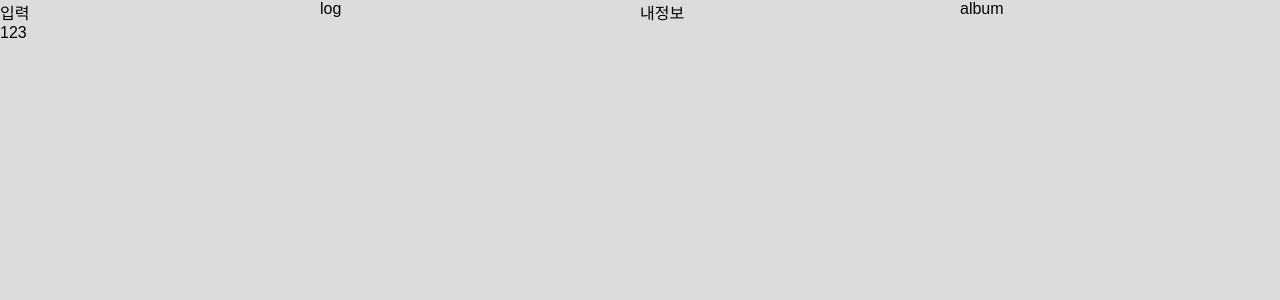
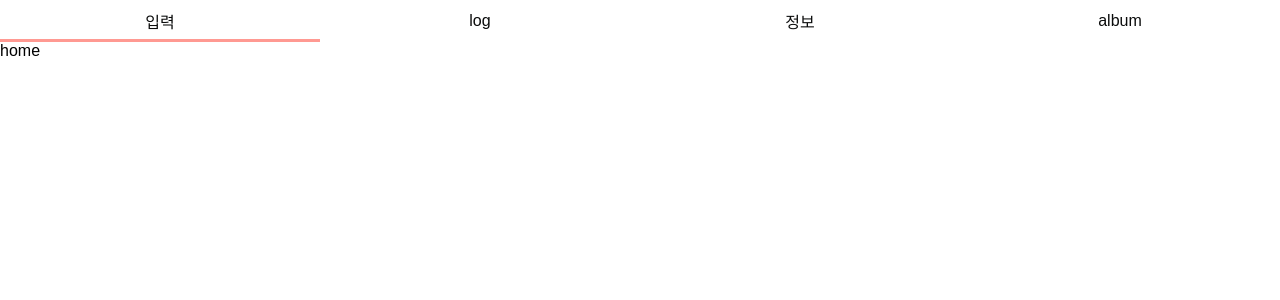
Before and after one commit to maintainker/tiramid-v2, a React (Create React App) app: page / in a window 1280 px wide. Shown: the top 300 px of the page. Built offline with nearby package versions, Linux system fonts and the light colour scheme.

Commit message:
(feat) 페이지 기본 추가

```diff
--- a/package.json
+++ b/package.json
@@ -13,6 +13,7 @@
     "firebase": "^9.17.1",
     "react": "^18.2.0",
     "react-dom": "^18.2.0",
+    "react-query": "^3.39.3",
     "react-router": "^6.8.1",
     "react-router-dom": "^6.8.1",
     "react-scripts": "5.0.1",
--- a/src/App.tsx
+++ b/src/App.tsx
@@ -2,6 +2,9 @@ import React from "react";
 import { BrowserRouter, Route, Routes } from "react-router-dom";
 import Layout from "./Components/Layout";
 import Home from "./pages";
+import Album from "./pages/album";
+import Info from "./pages/info";
+import Log from "./pages/log";
 
 function App() {
   return (
@@ -9,9 +12,10 @@ function App() {
       <Routes>
         <Route path="/" element={<Layout />}>
           <Route index element={<Home />} />
+          <Route path="log" element={<Log />} />
+          <Route path="info" element={<Info />} />
+          <Route path="album" element={<Album />} />
         </Route>
-        {/* <Route />
-        <Route /> */}
       </Routes>
     </BrowserRouter>
   );
--- a/src/Components/Layout/HeaderNav/index.tsx
+++ b/src/Components/Layout/HeaderNav/index.tsx
@@ -1,11 +1,35 @@
+import { useLocation } from "react-router";
+import { Link } from "react-router-dom";
 import styled from "styled-components";
+import { ColorList } from "../../../shared";
+const navMap = {
+  default: "/",
+  log: "/log",
+  info: "/info",
+  album: "/album",
+};
 function HeaderNav() {
+  // const navigate = useNavigate();
+  const location = useLocation();
+  console.log(location);
   return (
     <HeaderList>
-      <li>입력</li>
-      <li>log</li>
-      <li>내정보</li>
-      <li>album</li>
+      <li
+        className={`${location.pathname === navMap["default"] ? "active" : ""}`}
+      >
+        <Link to={navMap["default"]}>입력</Link>
+      </li>
+      <li className={`${location.pathname === navMap["log"] ? "active" : ""}`}>
+        <Link to="/log">log</Link>
+      </li>
+      <li className={`${location.pathname === navMap["info"] ? "active" : ""}`}>
+        <Link to="/info">정보</Link>
+      </li>
+      <li
+        className={`${location.pathname === navMap["album"] ? "active" : ""}`}
+      >
+        <Link to="/album">album</Link>
+      </li>
     </HeaderList>
   );
 }
@@ -13,7 +37,36 @@ function HeaderNav() {
 export default HeaderNav;
 const HeaderList = styled.ul`
   display: flex;
+  /* border-bottom: 1px solid ${ColorList.black200}; */
   li {
     flex: 1;
+    /* padding: 8px 0; */
+    height: 42px;
+    align-items: center;
+    justify-content: center;
+    display: flex;
+    /* border-right: 1px solid ${ColorList.black200}; */
+    &:last-of-type {
+      border-right: 0;
+    }
+    a {
+      display: flex;
+      width: 100%;
+      height: 100%;
+      align-items: center;
+      justify-content: center;
+      color: ${ColorList.black900};
+      position: relative;
+    }
+    &.active a::before {
+      content: "";
+      display: block;
+      position: absolute;
+      left: 0;
+      bottom: 0;
+      width: 100%;
+      height: 3px;
+      background: ${ColorList.tomato350};
+    }
   }
 `;
--- /dev/null
+++ b/src/pages/album/index.tsx
@@ -0,0 +1,5 @@
+function Album() {
+  return <>album</>;
+}
+
+export default Album;
--- a/src/pages/index.tsx
+++ b/src/pages/index.tsx
@@ -1,5 +1,5 @@
 function Home() {
-  return <>123</>;
+  return <>home</>;
 }
 
 export default Home;
--- /dev/null
+++ b/src/pages/info/index.tsx
@@ -0,0 +1,5 @@
+function Info() {
+  return <>info</>;
+}
+
+export default Info;
--- /dev/null
+++ b/src/pages/log/index.tsx
@@ -0,0 +1,5 @@
+function Log() {
+  return <>log</>;
+}
+
+export default Log;
--- a/src/shared/globalStyle/style.ts
+++ b/src/shared/globalStyle/style.ts
@@ -27,7 +27,7 @@ body{
   height: 100vh;
   position: relative;
   transition: all .5s ease;
-  background: #dcdcdc;
+  /* background: #dcdcdc; */
   /* 스크롤바 제거 */
   &::-webkit-scrollbar {
     display: none;
--- a/src/shared/globalStyle/theme/default.tsx
+++ b/src/shared/globalStyle/theme/default.tsx
@@ -0,0 +1,49 @@
+import { ColorList } from "./color";
+
+const calRem = (size: number): string => `${size / 16}rem`;
+
+const color = {
+  main_green: ColorList.romaine400,
+  main_black: ColorList.black900,
+  main_gray: ColorList.black250,
+  light_green: ColorList.v2romaine250,
+  dark_green: ColorList.v2romaine700,
+  medium_green: ColorList.v2romaine400,
+};
+const size = {
+  mobileMin: 320,
+  mobile: 425,
+  tablet: 768,
+  desktopMin: 946,
+};
+
+const fontSize = {
+  12: calRem(12),
+  14: calRem(14),
+  18: calRem(18),
+  20: calRem(20),
+  30: calRem(30),
+  40: calRem(40),
+
+  //모바일 폰트
+  11: calRem(11),
+  16: calRem(16),
+  22: calRem(22),
+  28: calRem(28),
+};
+
+const fontWeight = {
+  extraBold: 800,
+  semiBold: 600,
+  regular: 400,
+};
+
+const theme = {
+  fontSize,
+  fontWeight,
+  color,
+  size,
+  calRem,
+};
+
+export default theme;
```
Also changed, not shown: src/shared/globalStyle/theme/color.tsx (renamed from src/shared/globalStyle/theme/color.ts), 1 other file (tests, documents, lock files or other folders).
